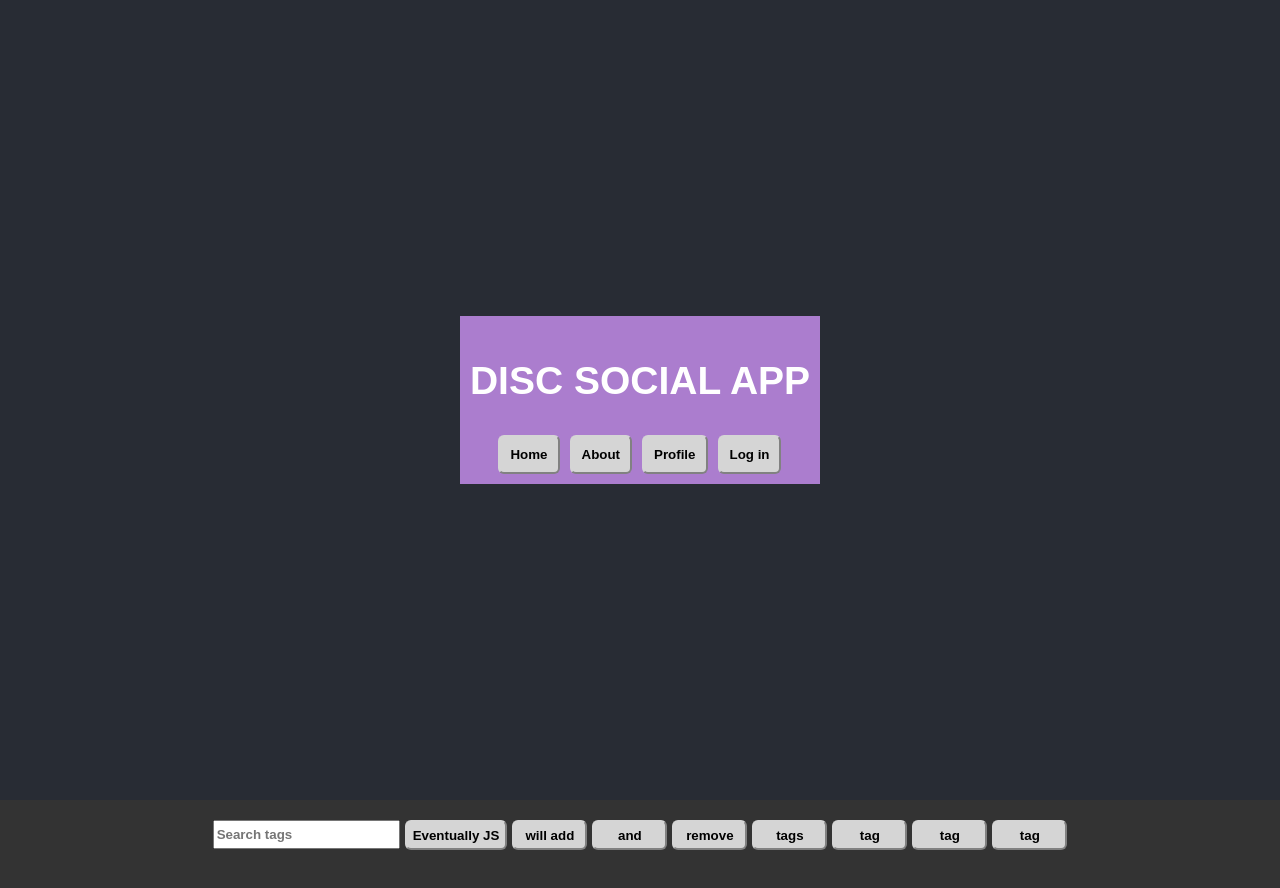
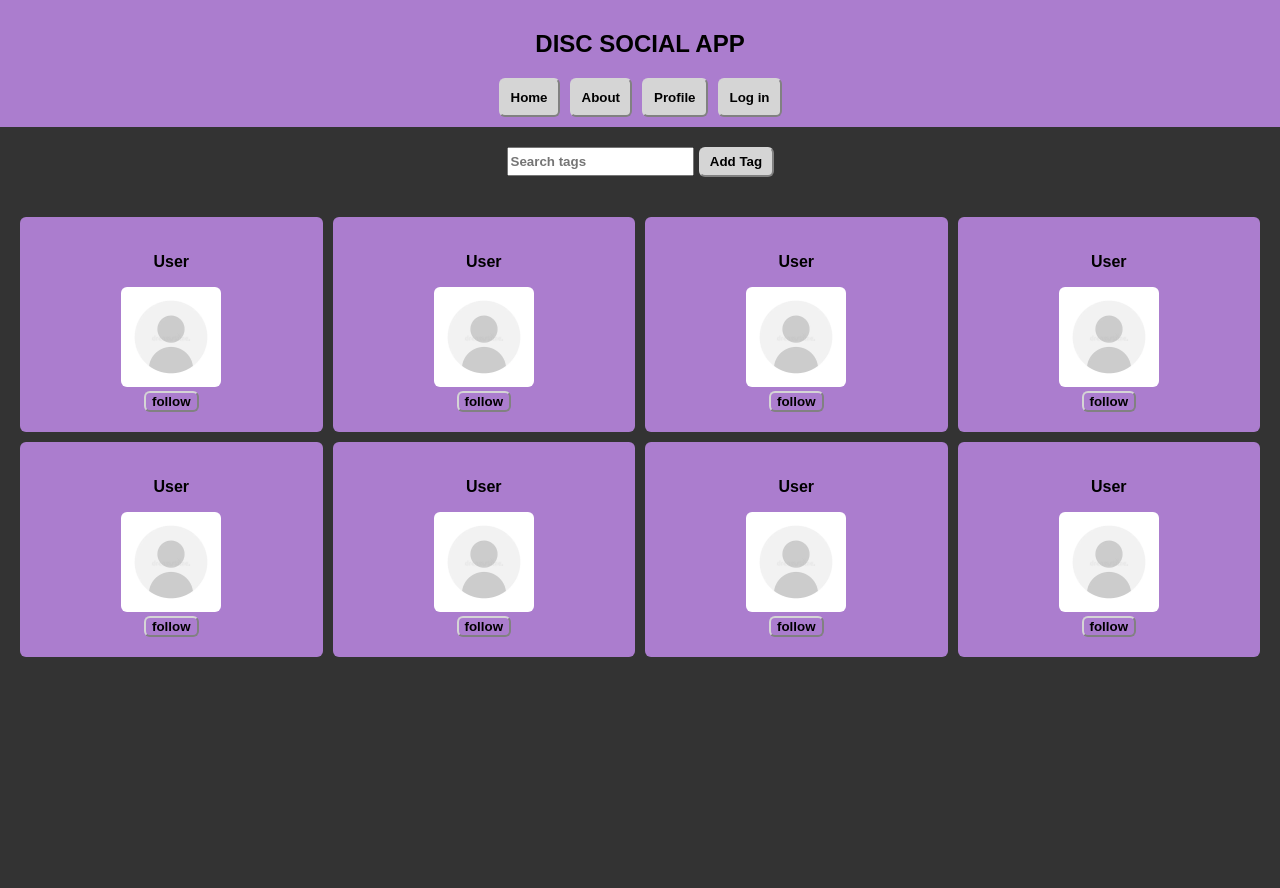
Before and after one commit to Tree-0/disc-react-social, a React (Create React App) app: page / in a window 1280 px wide. Shown: the top 888 px of the page. Built offline with nearby package versions, Linux system fonts and the light colour scheme.

Commit message:
interactive tags, styles

```diff
--- a/src/App.css
+++ b/src/App.css
@@ -36,3 +36,6 @@
     transform: rotate(360deg);
   }
 }
+
+/* I imported my styles from the previous assignments as their own file.
+See styles.css */
--- a/src/App.js
+++ b/src/App.js
@@ -6,7 +6,6 @@ import './App.css';
 import './styles.css';
 
 function NavBar() {
-
   return (
     <nav class="menubar">
       <h2>DISC SOCIAL APP</h2>
@@ -15,6 +14,18 @@ function NavBar() {
         <button>About</button>
         <button>Profile</button>
         <button>Log in</button>
+      </div>
+    </nav>
+  )
+}
+
+function FooterBar() {
+  return (
+    <nav class="menubar">
+      <div>
+        <button>Contact</button>
+        <button>Careers</button>
+        <button>Help</button>
       </div>
     </nav>
   )
@@ -54,31 +65,76 @@ function UserCard(props) {
   )
 }
 
+{/*Individual tag component that can be added or removed from overall filter*/}
+function TagFilter(props) {
+  return (
+    <div class="tag">
+      <label>{props.text}</label>
+      <button onClick={() => props.handleDelete(props.tagid)}>X</button>
+    </div>
+  )
+}
+
+{/*Encompassing search component that allows adding or removing tags*/}
+function TagFilterBar() {
+  const [tagList, setTagList] = useState([]);
+  const [inputValue, setInputValue] = useState('');
+
+  const handleDelete = (tagid) => {
+    setTagList(tagList.filter(tag => tag.tagid !== tagid));
+  };
+
+  const handleAddTag = () => {
+    if (inputValue.trim() !== "") {
+      const newTag = {
+        tagid: Date.now(),
+        text: inputValue.trim()
+      };
+      setTagList([...tagList, newTag]);
+      setInputValue('');
+    }
+  };
+
+  useEffect(() => {
+    console.log(`updated tags: ${tagList.length} tags applied`);
+  }, [tagList]);
+
+  return (
+    <div>
+      <div class="dynamictagsmenu">
+        <input
+          name="filterInput"
+          type="text"
+          placeholder="Search tags"
+          value={inputValue}
+          onChange={(e) => setInputValue(e.target.value)}
+        />
+        <button onClick={handleAddTag}>Add Tag</button>
+
+        {tagList.map(tag => (
+          <TagFilter
+            key={tag.tagid}
+            tagid={tag.tagid}
+            text={tag.text}
+            handleDelete={handleDelete}
+          />
+        ))}
+      </div>
+    </div>
+  );
+}
 
 function App() {
 
 
   return (
     <div className="App">
-      <header className="App-header">
+      <body>
+
         <div>
           <NavBar></NavBar>
-        </div>
-      </header>
-      <body>
-        <div>
-          <div class="dynamictagsmenu">
-            <input type="text" placeholder="Search tags" />
-            <button>Eventually JS</button>
-            <button>will add</button>
-            <button>and</button>
-            <button>remove</button>
-            <button>tags</button>
-            <button>tag</button>
-            <button>tag</button>
-            <button>tag</button>
-          </div>
-        </div>
+
+          <TagFilterBar></TagFilterBar>
 
           {/* Grid of User Cards */}
           <div className='griddisplay'>
@@ -90,17 +146,14 @@ function App() {
           <UserCard name="User"></UserCard>
           <UserCard name="User"></UserCard>
           <UserCard name="User"></UserCard>
+          </div>
         </div>
 
         <footer>
-          <nav class="menubar">
-            <button>Contact</button>
-            <button>Careers</button>
-            <button>Help</button>
-          </nav>
+          <FooterBar></FooterBar>
         </footer>
 
-        </body>
+      </body>
     </div>
   );
 }
--- a/src/styles.css
+++ b/src/styles.css
@@ -61,6 +61,23 @@
     text-wrap: none;
   }
 
+  .tag {
+    display: flex;
+    justify-content: center;
+    align-items: center;
+    background-color: var(--color-3);
+    border-style: outset;
+    border-radius: 6px;
+  }
+
+  .tag > label {
+    font-size: 14px;
+  }
+
+  .tag > button {
+    border-style: none;
+  }
+
   .dynamictagsmenu {
     display: flex;
     flex-direction: row;
```
